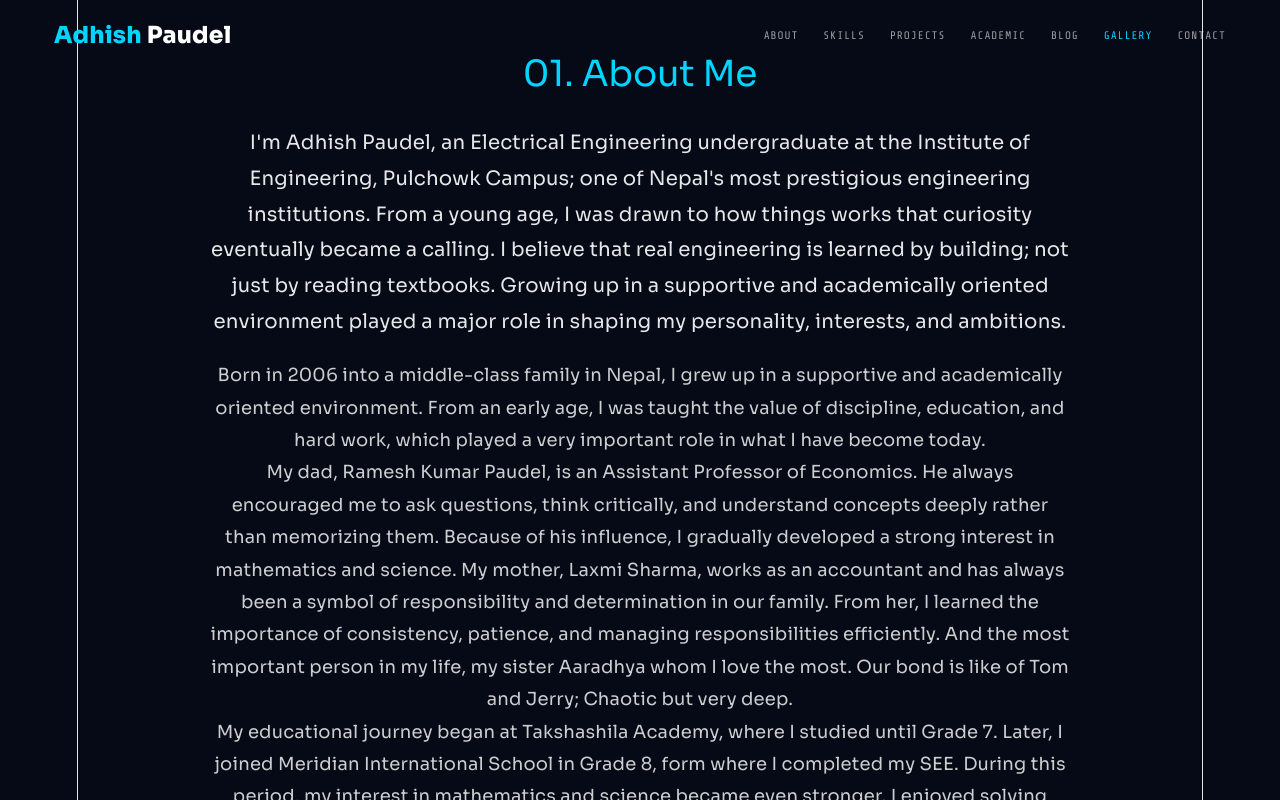
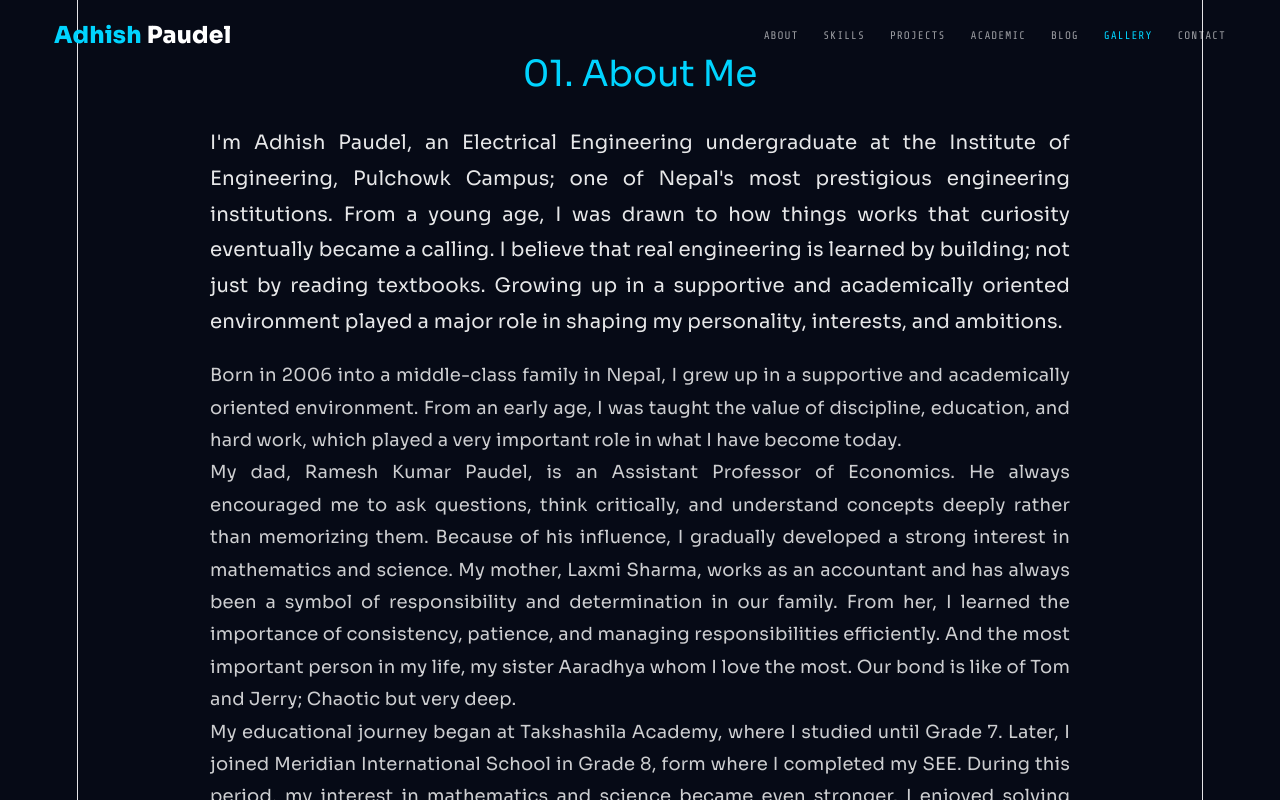
Before and after one commit to AP367/portfolio_new, a React (Vite) app: page / in a window 1280 px wide. Both pictures are taken after a click on the button "Read More →". Shown: the part 917-1717 px from the top of the page. Built offline with nearby package versions, Linux system fonts and the light colour scheme.

Commit message:
Add full About Me content and implement Read More toggle

```diff
--- a/src/App.jsx
+++ b/src/App.jsx
@@ -347,6 +347,7 @@ function About() {
         <div style={{
           fontFamily: "'Sora', sans-serif",
           lineHeight: "1.8",
+          textAlign: "justify",
           color: "rgba(255,255,255,0.9)",
           fontSize: "1.1rem"
         }}>
@@ -364,6 +365,7 @@ function About() {
             fontFamily: "'Sora', sans-serif",
             lineHeight: "1.8",
             color: "rgba(255,255,255,0.8)",
+            textAlign: "justify",
             animation: "fadeIn 0.6s ease"
           }}>
             <p>
```
